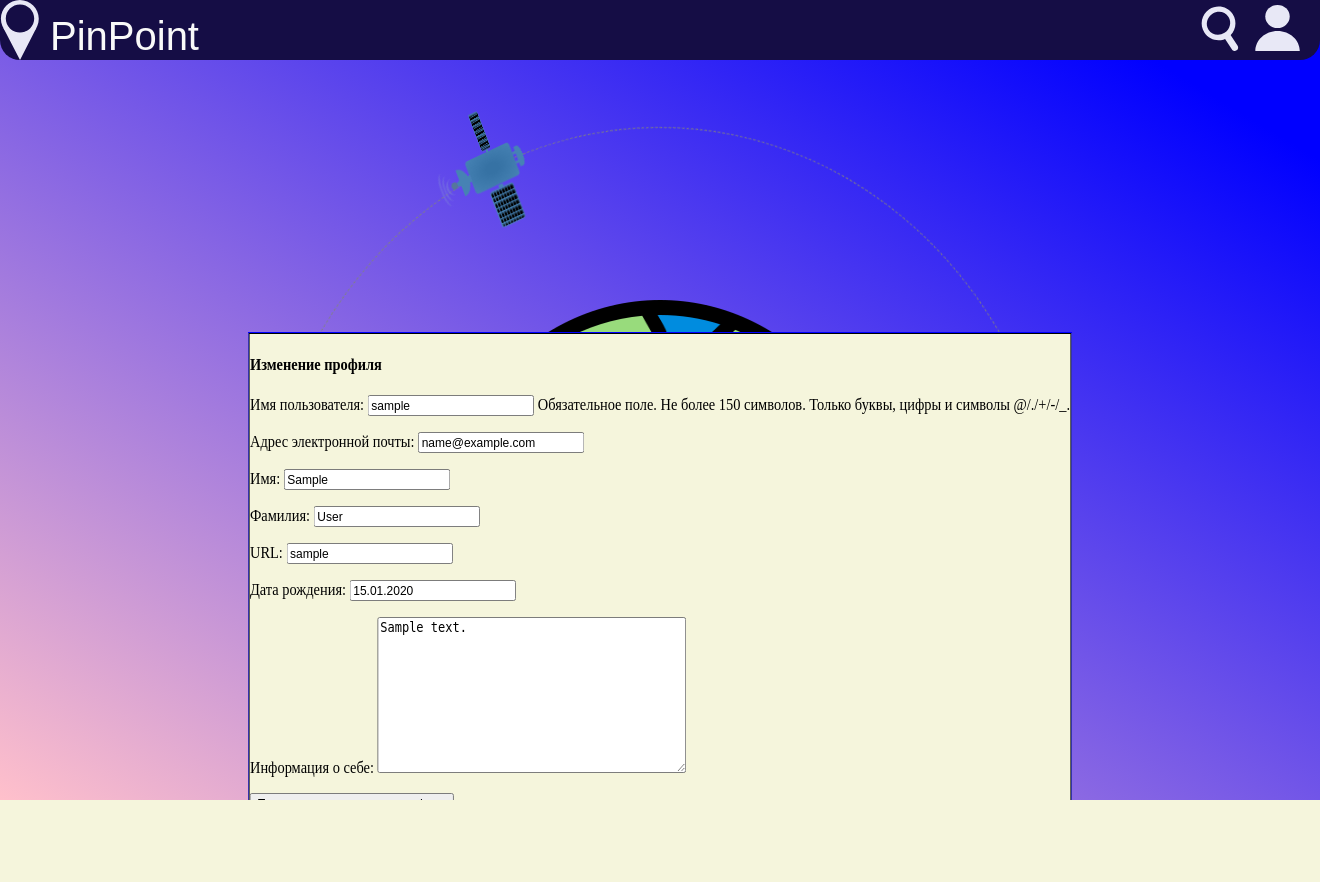
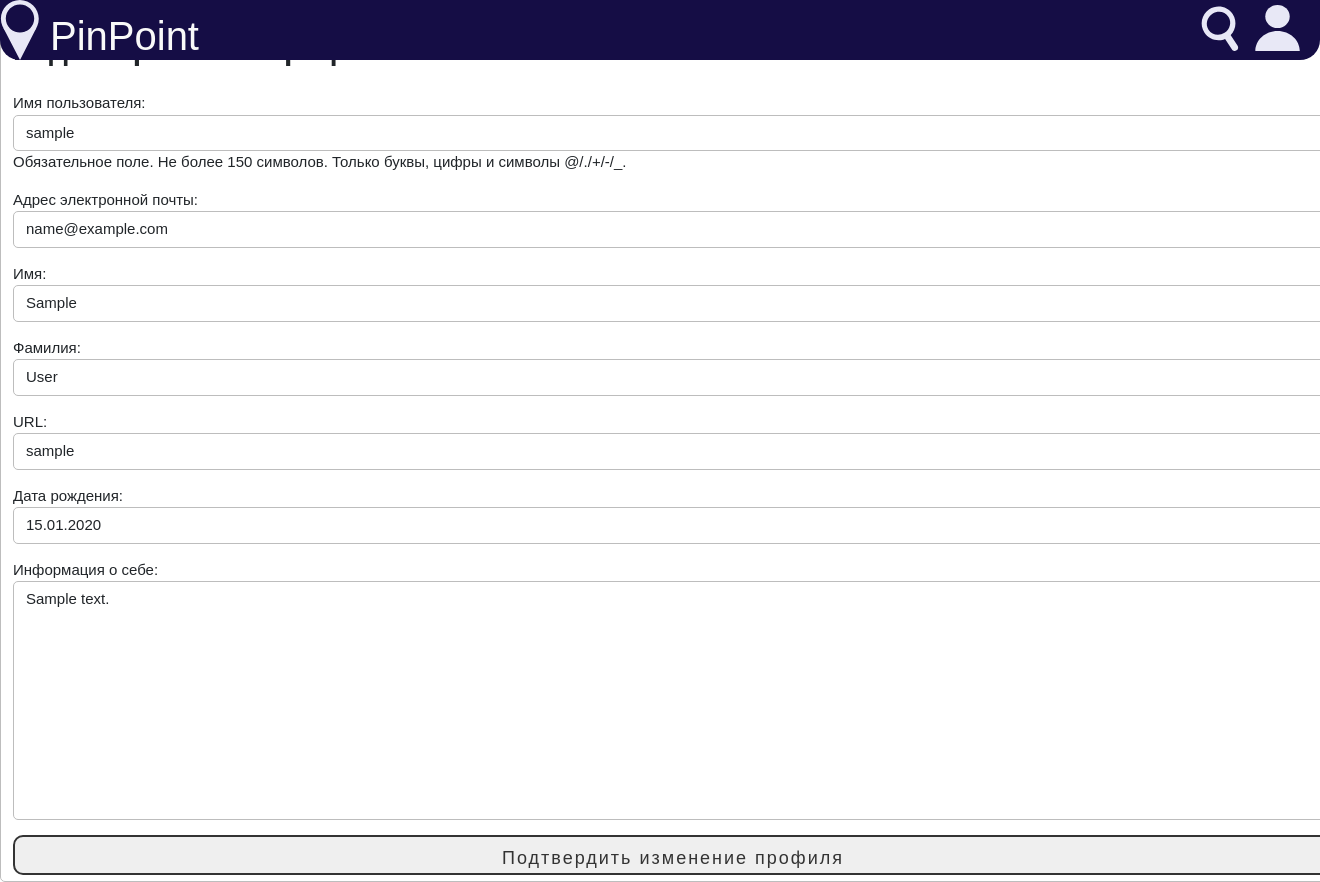
Before and after one commit to liubavabarsegian/places-to-visit-map, a Django app: page /users/user/edit/ in a window 1320 px wide; the page is wider, and only the part inside the window is pictured. Before the commit the page ends 800 px from the top of that part, so only its background shows below. Run offline with Django 5.2, Linux system fonts and the light colour scheme; a user stored in the database is signed in; tables that the repository leaves empty hold one stand-in row (values such as "Sample post").

Commit message:
красивая страница логина+черновик редактирования профиля

```diff
--- a/system/static/css/base.css
+++ b/system/static/css/base.css
@@ -1,13 +1,12 @@
 body {
     margin: 0;
-    height: 100vh;
     overflow: hidden;
-  }
+    background-color: #E8E8F6;
+}
 
   .gcontainer {
-    width: 100%;
     height: 100vh;
-    background: linear-gradient(to bottom left, blue 10%, pink);
+    width: auto;
     overflow: hidden;
     align-items: center;
   }
@@ -38,7 +37,6 @@
       border: 1px solid black;
   }
 
-
   .container{
     display:flex;
     align-items:center;
@@ -46,7 +44,7 @@
     flex-direction:column;
     transform:scalex(0.9);
     transform-origin:center center;
-    margin-top:300px;
+    margin-top: 7%;
   }
   *:before,*:after{
     display:block;
@@ -62,12 +60,12 @@
     }
   }
   .orbit{
-    width:900px;
-    height: 900px;
+    width:700px;
+    height: 700px;
     border-radius:50%;
     border:1px dashed grey;
     position: absolute;
-    margin-top:40px;
+    margin-top:30px;
     transform-origin:center center;
     transform:rotatez(40deg);
     animation:rtt 8s infinite linear;
@@ -77,7 +75,7 @@
     flex-direction:column;
     align-items:center;
     justify-content:center;
-    transform-origin:center 0%;
+    transform-origin:center 0;
     transform:rotate(90deg) scale(0.35);
     margin-left:50px;
   }
@@ -198,8 +196,3 @@
     opacity:0;
     animation-delay:1s;
   }
-  @media (max-width:500px){
-       body{
-           transform:scale(0.7);
-         }
-  }
--- /dev/null
+++ b/system/static/css/profile_edit.css
@@ -0,0 +1,79 @@
+body {
+    margin: 0;
+}
+.container{
+  position: relative;
+}
+.form {
+  font-family: Arial, Helvetica, sans-serif;
+  font-size: 15px;
+  border-radius: 5px;
+  display: block;
+  width: 100%;
+  padding: 0.375rem 0.75rem;
+  font-weight: 400;
+  line-height: 1.5;
+  color: #212529;
+  background-color: #fff;
+  background-clip: padding-box;
+  border: 1px solid #bdbdbd;
+  transition: border-color 0.15s ease-in-out, box-shadow 0.15s ease-in-out;
+}
+
+.form:focus {
+  color: #212529;
+  background-color: #fff;
+  border-color: #bdbdbd;
+  outline: 0;
+  box-shadow: 0 0 0 0.2rem rgba(158, 158, 158, 0.25);
+}
+
+.confirm_button{
+  display: block;
+  width: 100%;
+  height: 40px;
+  line-height: 40px;
+  font-size: 18px;
+  font-family: sans-serif;
+  text-decoration: none;
+  color: #333;
+  border: 2px solid #333;
+  letter-spacing: 2px;
+  text-align: center;
+  position: relative;
+  transition: all .35s;
+  border-radius: 10px;
+  cursor: pointer;
+}
+
+.confirm_button span{
+  position: relative;
+  z-index: 2;
+}
+
+.confirm_button:after{
+  position: absolute;
+  content: "";
+  top: 0;
+  left: 0;
+  width: 0;
+  height: 100%;
+  background: #0044cc;
+  transition: all .35s;
+  border-radius: 10px;
+}
+
+.confirm_button:hover{
+  color: #fff;
+}
+
+.confirm_button:hover:after{
+  width: 100%;
+}
+
+.tuning {
+  position: absolute;
+  background-image: url("../img/earth.png");
+  width: 513px;
+  height: 513px;
+}
--- a/system/templates/system/profile_edit.html
+++ b/system/templates/system/profile_edit.html
@@ -1,19 +1,21 @@
-{% extends 'base.html' %}
+{% load static %}
+<!DOCTYPE html>
+  <meta charset="UTF-8">
+  <meta name="viewport" content="width=device-width, initial-scale=1.0">
+    <link rel="stylesheet" href="{% static 'css/profile_edit.css'%}" type="text/css">
+{% include 'nav/navbar.html' %}
+{% block content %}
+                <div class="tuning"></div>
+<div class="container">
 
-{% block content %}
-<div class="card mb-3 border-0 nth-shadow">
-   <div class="card-body">
-      <div class="card-title nth-card-title">
-         <h4>Изменение профиля</h4>
-      </div>
-      <form method="post" enctype="multipart/form-data">
+      <form method="post" enctype="multipart/form-data" class="form">
+    <h1 class="title"> Редактирование профиля</h1>
          {% csrf_token %}
          {{ user_form.as_p }}
          {{ form.as_p }}
-         <div class="d-grid gap-2 d-md-block mt-2">
-            <button type="submit" class="btn btn-dark">Подтвердить изменение профиля</button>
-         </div>
+            <button type="submit" class="confirm_button">
+                <span>Подтвердить изменение профиля</span>
+            </button>
       </form>
-   </div>
 </div>
 {% endblock %}
```
Also changed, not shown: system/static/css/profile_detail.css (added, +88 -0 lines), system/templates/system/profile_detail.html (+49 -20 lines).
